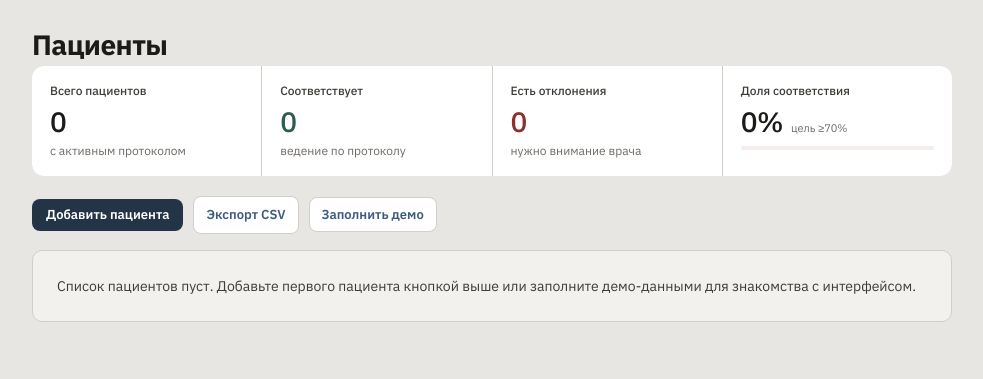
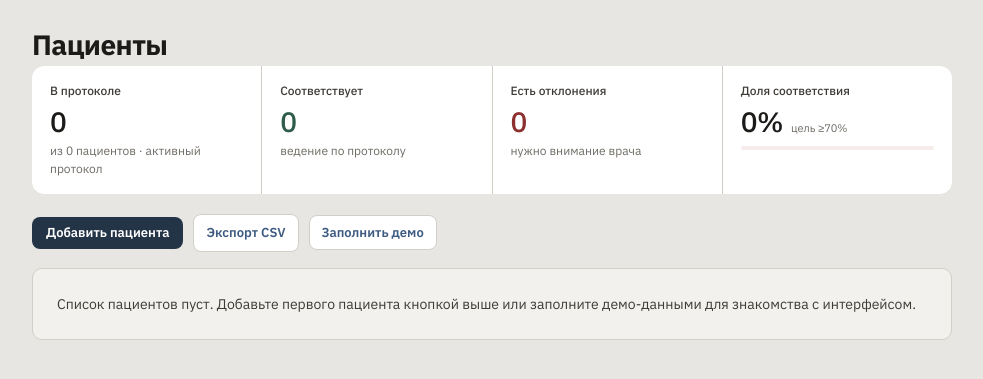
Before and after one commit to krvzdrv/clinic-os, a Flask app: page / in a window 1280 px wide. Shown: the top 379 px of the page, without its empty margins (148-1131 px from the left). Run offline with Flask 3, Linux system fonts and the light colour scheme; data that the repository does not hold is empty; some libraries are stand-ins or nearby versions.

Commit message:
Пояснить счётчики на дашборде: всего в списке и когорта по протоколу
The metric counted only patients with an active protocol cache, while «Показано» used all cache rows — label both clearly so 13 vs 14 is not a silent mismatch.

Co-authored-by: Cursor <cursoragent@cursor.com>

```diff
--- a/app.py
+++ b/app.py
@@ -189,6 +189,10 @@ def dashboard():
         return (s, r["name"].lower())
     rows.sort(key=_priority)
 
+    # Знаменатель списка — все пациенты (до фильтров). Не путать с measure.total:
+    # там только cohort «с активным протоколом» (applicable в cap_cache).
+    total_patients = len(rows)
+
     # Фильтры и поиск
     q = (request.args.get("q", "") or "").strip().lower()
     f_sev = request.args.get("severity", "")
@@ -210,7 +214,7 @@ def dashboard():
 
     return render_template("dashboard.html", measure=measure, patients=rows,
                            q=q, f_sev=f_sev, f_set=f_set, f_com=f_com,
-                           total=len(caches),
+                           total=total_patients,
                            demo_mode=os.environ.get("DEMO_MODE", "1") == "1")
 
 
--- a/templates/dashboard.html
+++ b/templates/dashboard.html
@@ -88,9 +88,9 @@
   {% set rate_ok = measure.rate >= 70 %}
   <div class="metric-bar">
     <div class="metric-cell">
-      <p class="k">Всего пациентов</p>
+      <p class="k">В протоколе</p>
       <p class="v">{{ measure.total }}</p>
-      <p class="sub">с активным протоколом</p>
+      <p class="sub">из {{ total }} пациентов · активный протокол</p>
     </div>
     <div class="metric-cell">
       <p class="k">Соответствует</p>
@@ -148,7 +148,7 @@
     {% if q or f_sev or f_set or f_com %}
       <a href="{{ url_for('dashboard') }}" class="action-link" style="font-weight:500;">Сбросить</a>
     {% endif %}
-    <span class="cnt">Показано: {{ patients|length }} из {{ total }}</span>
+    <span class="cnt">Показано: {{ patients|length }} из {{ total }}{% if measure.total != total %} · в протоколе {{ measure.total }}{% endif %}</span>
   </form>
   {% endif %}
 
```
